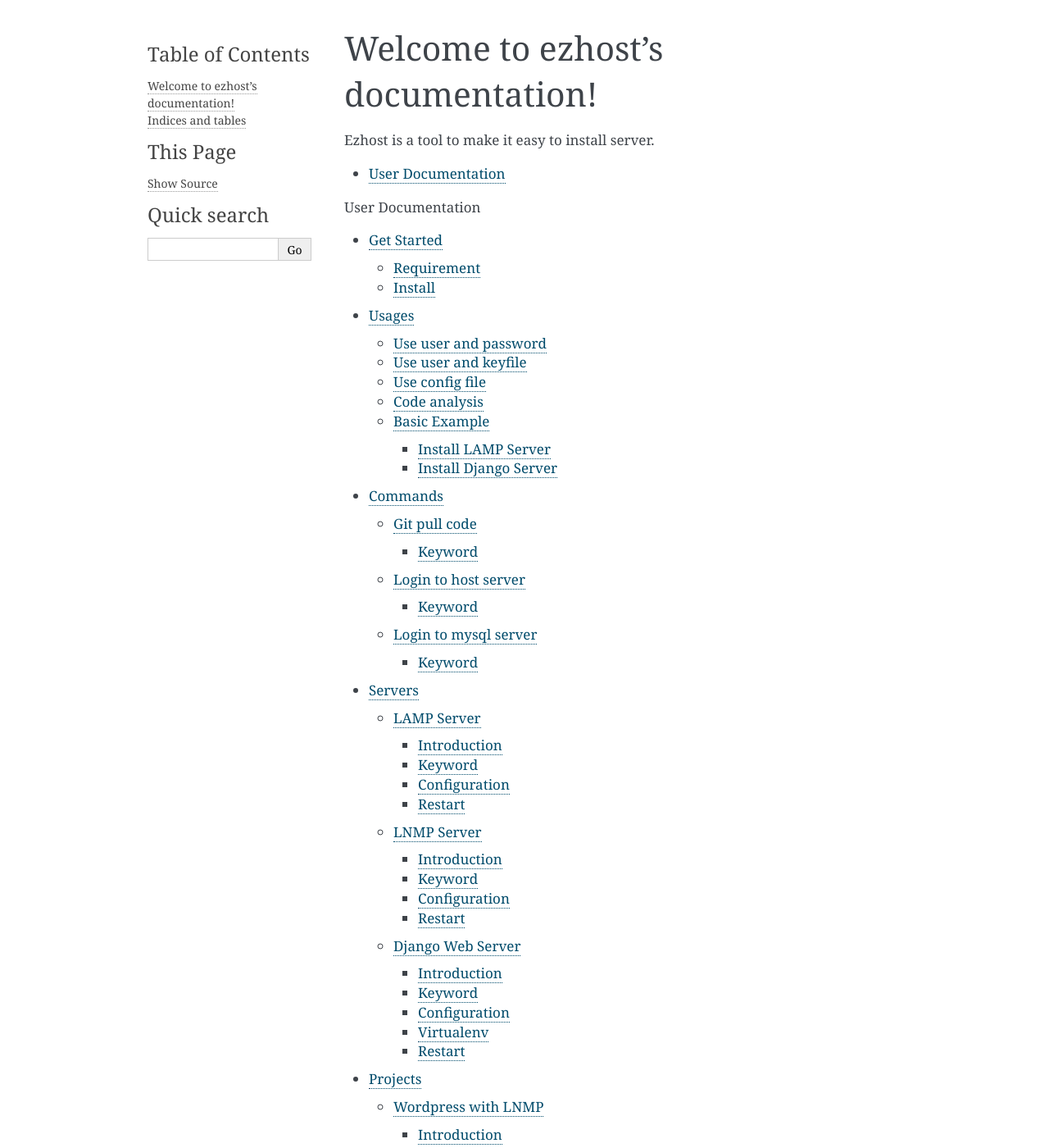
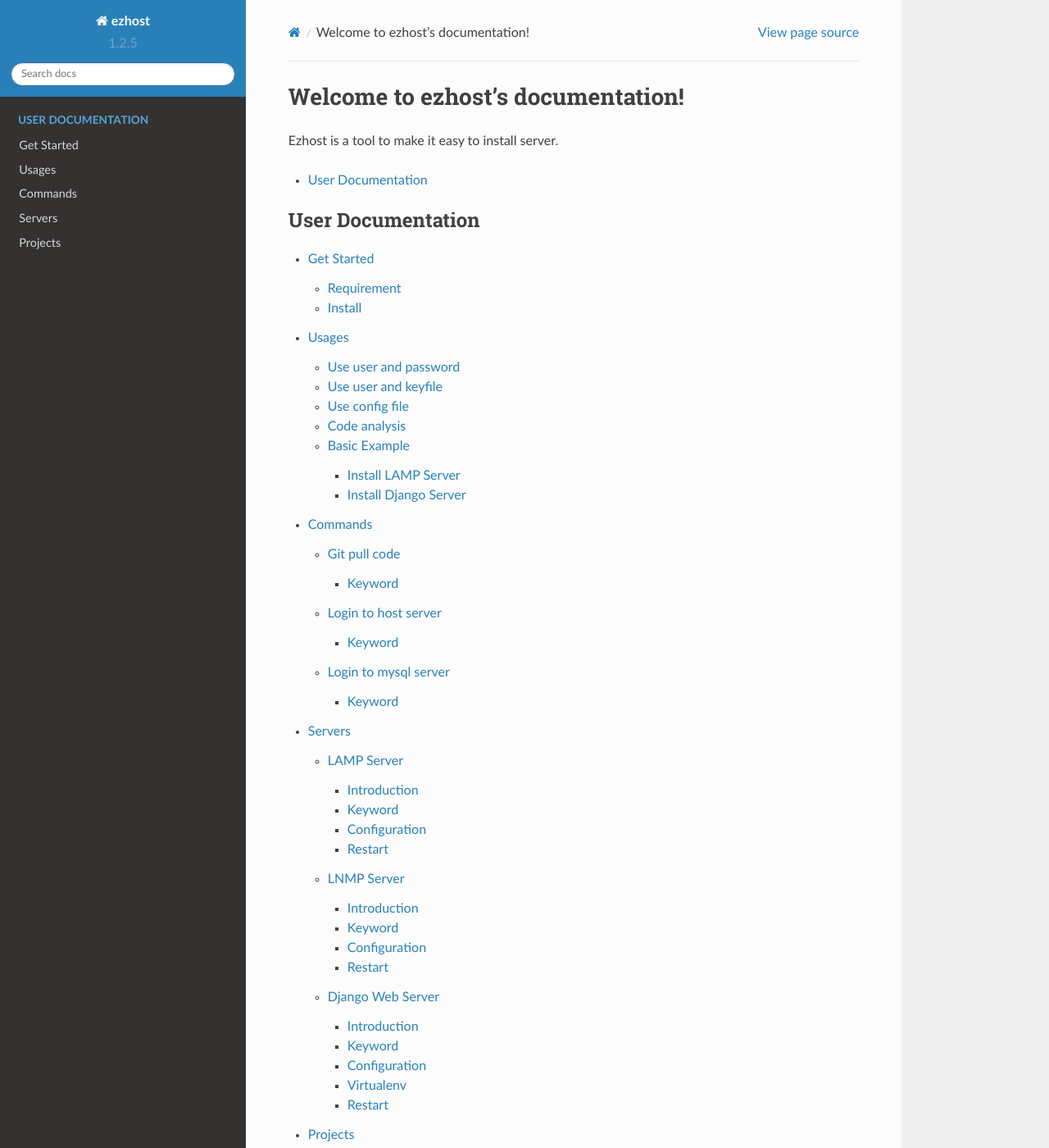
Before and after one commit to zhexiao/ezhost, a Sphinx documentation site: the page built from docs/index.rst, in a window 1280 px wide and 1400 px high. Shown: the whole window at 82% size. Built offline with Sphinx 7.4.7 and the Read the Docs theme 2.0.0, drawn with Linux system fonts in a browser that asks for light colours; some of the changed text lies outside the part shown.

```diff
--- a/docs/conf.py
+++ b/docs/conf.py
@@ -112,7 +112,7 @@
 
 # The theme to use for HTML and HTML Help pages.  See the documentation for
 # a list of builtin themes.
-html_theme = 'alabaster'
+html_theme = 'sphinx_rtd_theme'
 
 # Theme options are theme-specific and customize the look and feel of a theme
 # further.  For a list of options available for each theme, see the
@@ -120,7 +120,7 @@
 #html_theme_options = {}
 
 # Add any paths that contain custom themes here, relative to this directory.
-# html_theme_path = [sphinx_rtd_theme.get_html_theme_path()]
+html_theme_path = [sphinx_rtd_theme.get_html_theme_path()]
 
 # The name for this set of Sphinx documents.
 # "<project> v<release> documentation" by default.
```
